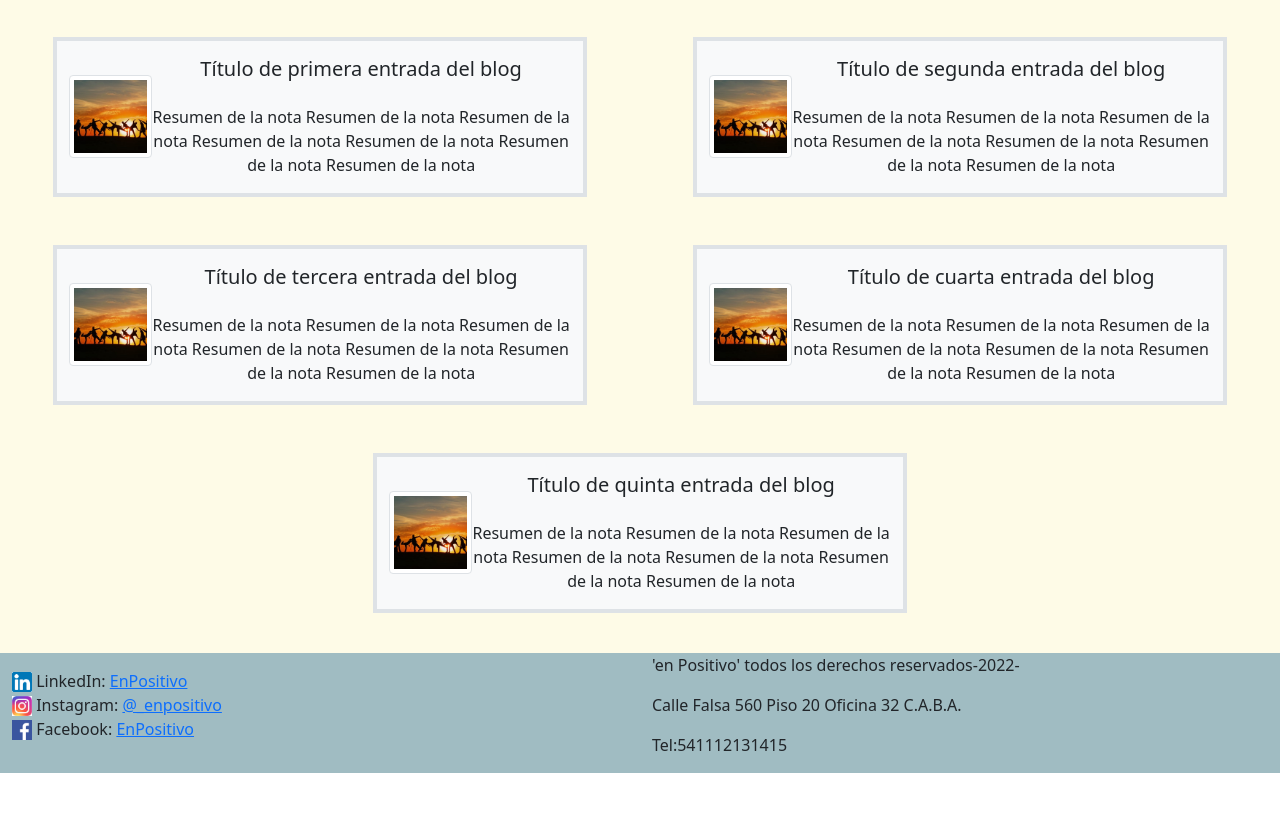
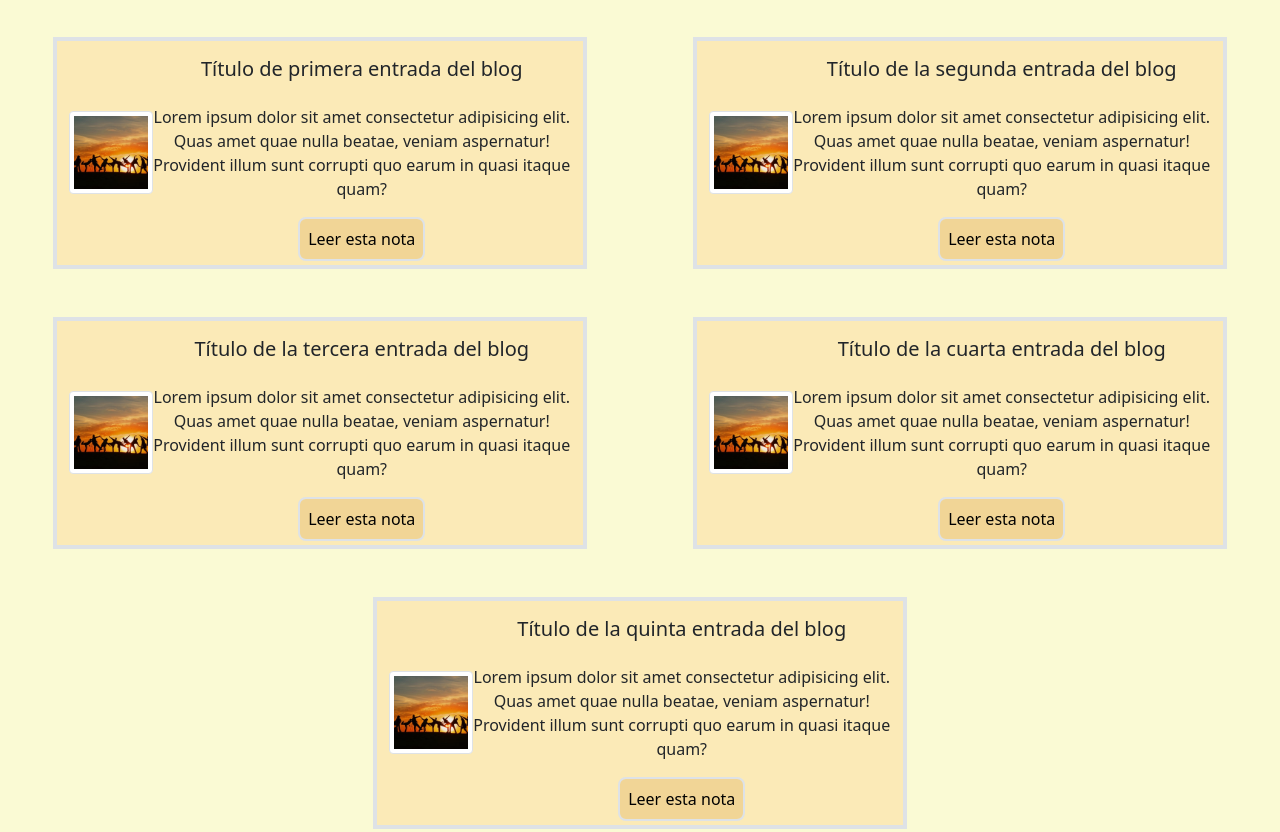
Before and after one commit to MauroCiani/enPositivo, a website: page pages/notasdeinteres.html in a window 1280 px wide. Shown: the part 619-1451 px from the top of the page. Before the commit the page ends 1392 px from the top, so only its background shows below. Drawn offline with nearby package versions, Linux system fonts and the light colour scheme.

Commit message:
Pulido 1 entrega final

```diff
--- a/pages/notasdeinteres.html
+++ b/pages/notasdeinteres.html
@@ -24,7 +24,7 @@
 
     <!--Comienzo del menu de navegación por la página-->
     <header>
-        <nav class="navbar sticky-top navbar-expand-lg navbar-light" style="background-color: #F9EBC8">
+        <nav class="navbar sticky-top navbar-expand-lg navbar-light">
             <div class="container-fluid">
                 <button class="navbar-toggler" type="button" data-bs-toggle="collapse"
                     data-bs-target="#navbarNavAltMarkup" aria-controls="navbarNavAltMarkup" aria-expanded="false"
@@ -43,7 +43,7 @@
                             href="../pages/quienessomos.html">¿Quiénes somos?</a>
                         <a class="btn nav-link animate__animated animate__backInRight"
                             href="../pages/servicios.html">Servicios</a>
-                        <a class="btn nav-link animate__animated animate__backInRight"
+                        <a class="btn nav-link-active animate__animated animate__backInRight"
                             href="../pages/notasdeinteres.html">Notas de interés</a>
                         <a class="btn nav-link animate__animated animate__backInRight"
                             href="../pages/contacto.html">Contacto</a>
@@ -55,7 +55,7 @@
     <!--Fin del menu de navegación por la página-->
 
     <!--Comienzo del contenido principal de la página-->
-    <main style="background-color: #FEFBE7" class="pb-3">
+    <main>
 
         <!--Comienzo de la primera sección de la página: encabezado/portada-->
         <section class="EncabezadoNotasDeInteres d-flex flex-row align-items-center justify-content-center">
@@ -82,76 +82,153 @@
                 <div class="row d-flex justify-content-around">
 
                     <!-- Item de Nota 1 -->
-                    <div class="bg-light border border-4 col-9 col-lg-5 my-4">
+                    <div class="nota_interes border border-4 col-9 col-lg-5 my-4 container-fluid">
                         <div class="d-flex justify-content-around align-items-center">
-                            <div class="py-3">
-                                <img class="img-thumbnail" src="../multimedia/images/Servicios-1.jpg" alt="">
-                            </div>
 
-                            <div class="">
-                                <p class="h5 py-3 text-center">Título de primera entrada del blog</p>
-                                <p class="text-center">Resumen de la nota Resumen de la nota Resumen de la nota Resumen de la nota Resumen de la nota Resumen de la nota Resumen de la nota </p>
-                            </div>
-                        </div>
-                    </div>
-
-                    <!-- Item de Nota 2-->
-                    <div class="bg-light border border-4 col-9 col-lg-5 my-4">
-                        <div class="d-flex justify-content-around align-items-center">
-                            <div class="py-3">
-                                <img class="img-thumbnail" src="../multimedia/images/Servicios-1.jpg" alt="">
-                            </div>
-
-                            <div class="">
-                                <p class="h5 py-3 text-center">Título de segunda entrada del blog</p>
-                                <p class="text-center">Resumen de la nota Resumen de la nota Resumen de la nota Resumen de la nota Resumen de la nota Resumen de la nota Resumen de la nota </p>
-                            </div>
-                        </div>
-                    </div>
-
-                    <!-- Item de Nota 3-->
-                    <div class="bg-light border border-4 col-9 col-lg-5 my-4">
-                        <div class="d-flex justify-content-around align-items-center">
-                            <div class="py-3">
+                            <div class="py-3 col-2">
                                 <img class="img-thumbnail" src="../multimedia/images/Servicios-1.jpg"
                                     alt="Impacto social positivo">
                             </div>
 
-                            <div class="">
-                                <p class="h5 py-3 text-center">Título de tercera entrada del blog</p>
-                                <p class="text-center">Resumen de la nota Resumen de la nota Resumen de la nota Resumen de la nota Resumen de la nota Resumen de la nota Resumen de la nota </p>
+                            <div class="col-10">
+
+                                <div>
+                                    <p class="h5 py-3 text-center">Título de primera entrada del blog</p>
+                                    <p class="text-center">Lorem ipsum dolor sit amet consectetur adipisicing elit. Quas
+                                        amet quae nulla beatae, veniam aspernatur! Provident illum sunt corrupti quo
+                                        earum in quasi itaque quam?</p>
+                                </div>
+
+                                <div class="d-flex justify-content-around align-items-center">
+                                    <div class="mb-1 border border-2 boton_leer_nota">
+                                        <a class="" href="">Leer esta nota</a>
+                                    </div>
+                                </div>
+
                             </div>
+
                         </div>
+
                     </div>
 
-                    <!-- Item de Nota 4-->
-                    <div class="bg-light border border-4 col-9 col-lg-5 my-4">
+                    <!-- Item de Nota 2-->
+                    <div class="nota_interes border border-4 col-9 col-lg-5 my-4 container-fluid">
                         <div class="d-flex justify-content-around align-items-center">
-                            <div class="py-3">
+
+                            <div class="py-3 col-2">
                                 <img class="img-thumbnail" src="../multimedia/images/Servicios-1.jpg"
                                     alt="Impacto social positivo">
                             </div>
 
-                            <div class="">
-                                <p class="h5 py-3 text-center">Título de cuarta entrada del blog</p>
-                                <p class="text-center">Resumen de la nota Resumen de la nota Resumen de la nota Resumen de la nota Resumen de la nota Resumen de la nota Resumen de la nota </p>
+                            <div class="col-10">
+
+                                <div>
+                                    <p class="h5 py-3 text-center">Título de la segunda entrada del blog</p>
+                                    <p class="text-center">Lorem ipsum dolor sit amet consectetur adipisicing elit. Quas
+                                        amet quae nulla beatae, veniam aspernatur! Provident illum sunt corrupti quo
+                                        earum in quasi itaque quam?</p>
+                                </div>
+
+                                <div class="d-flex justify-content-around align-items-center">
+                                    <div class="mb-1 border border-2 boton_leer_nota">
+                                        <a class="" href="">Leer esta nota</a>
+                                    </div>
+                                </div>
+
                             </div>
+
                         </div>
+
                     </div>
 
-                    <!-- Item de Nota 5-->
-                    <div class="bg-light border border-4 col-9 col-lg-5 my-4">
+                    <!-- Item de Nota 3-->
+                    <div class="nota_interes border border-4 col-9 col-lg-5 my-4 container-fluid">
                         <div class="d-flex justify-content-around align-items-center">
-                            <div class="py-3">
+
+                            <div class="py-3 col-2">
                                 <img class="img-thumbnail" src="../multimedia/images/Servicios-1.jpg"
                                     alt="Impacto social positivo">
                             </div>
 
-                            <div class="">
-                                <p class="h5 py-3 text-center">Título de quinta entrada del blog</p>
-                                <p class="text-center">Resumen de la nota Resumen de la nota Resumen de la nota Resumen de la nota Resumen de la nota Resumen de la nota Resumen de la nota </p>
+                            <div class="col-10">
+
+                                <div>
+                                    <p class="h5 py-3 text-center">Título de la tercera entrada del blog</p>
+                                    <p class="text-center">Lorem ipsum dolor sit amet consectetur adipisicing elit. Quas
+                                        amet quae nulla beatae, veniam aspernatur! Provident illum sunt corrupti quo
+                                        earum in quasi itaque quam?</p>
+                                </div>
+
+                                <div class="d-flex justify-content-around align-items-center">
+                                    <div class="mb-1 border border-2 boton_leer_nota">
+                                        <a class="" href="">Leer esta nota</a>
+                                    </div>
+                                </div>
+
                             </div>
+
                         </div>
+
+                    </div>
+
+                    <!-- Item de Nota 4-->
+                    <div class="nota_interes border border-4 col-9 col-lg-5 my-4 container-fluid">
+                        <div class="d-flex justify-content-around align-items-center">
+
+                            <div class="py-3 col-2">
+                                <img class="img-thumbnail" src="../multimedia/images/Servicios-1.jpg"
+                                    alt="Impacto social positivo">
+                            </div>
+
+                            <div class="col-10">
+
+                                <div>
+                                    <p class="h5 py-3 text-center">Título de la cuarta entrada del blog</p>
+                                    <p class="text-center">Lorem ipsum dolor sit amet consectetur adipisicing elit. Quas
+                                        amet quae nulla beatae, veniam aspernatur! Provident illum sunt corrupti quo
+                                        earum in quasi itaque quam?</p>
+                                </div>
+
+                                <div class="d-flex justify-content-around align-items-center">
+                                    <div class="mb-1 border border-2 boton_leer_nota">
+                                        <a class="" href="">Leer esta nota</a>
+                                    </div>
+                                </div>
+
+                            </div>
+
+                        </div>
+
+                    </div>
+
+                    <!-- Item de Nota 5-->
+                    <div class="nota_interes border border-4 col-9 col-lg-5 my-4 container-fluid">
+                        <div class="d-flex justify-content-around align-items-center">
+
+                            <div class="py-3 col-2">
+                                <img class="img-thumbnail" src="../multimedia/images/Servicios-1.jpg"
+                                    alt="Impacto social positivo">
+                            </div>
+
+                            <div class="col-10">
+
+                                <div>
+                                    <p class="h5 py-3 text-center">Título de la quinta entrada del blog</p>
+                                    <p class="text-center">Lorem ipsum dolor sit amet consectetur adipisicing elit. Quas
+                                        amet quae nulla beatae, veniam aspernatur! Provident illum sunt corrupti quo
+                                        earum in quasi itaque quam?</p>
+                                </div>
+
+                                <div class="d-flex justify-content-around align-items-center">
+                                    <div class="mb-1 border border-2 boton_leer_nota">
+                                        <a class="" href="">Leer esta nota</a>
+                                    </div>
+                                </div>
+
+                            </div>
+
+                        </div>
+
                     </div>
 
                 </div>
@@ -164,7 +241,7 @@
     <!--Fin del contenido principal de la página-->
 
     <!--Comienzo del footer-->
-    <footer class="container-fluid" style="background-color: #A0BCC2">
+    <footer class="container-fluid">
         <!--Links a redes sociales-->
         <div class="row">
             <span class="col-6 d-flex flex-column justify-content-center">
@@ -172,19 +249,21 @@
                     <li>
                         <img src="../multimedia/images/LinkedIn logo.png" alt="LinkedIn logo" height="20" width="20">
                         <label for="link linkedin">LinkedIn:</label>
-                        <a name="link linkedin" href="https://ar.linkedin.com/" target="blank">EnPositivo</a>
+                        <a class="redsocial" name="link linkedin" href="https://ar.linkedin.com/"
+                            target="blank">EnPositivo</a>
                     </li>
                     <!--(En un futuro debería dirigir hacia la cuenta de la empresa)-->
                     <li>
                         <img src="../multimedia/images/Instagram logo.jfif" alt="Instagram logo" height="20" width="20">
                         <label for="link instagram">Instagram:</label>
-                        <a name="link instagram" target="blank"
+                        <a class="redsocial" name="link instagram" target="blank"
                             href="https://www.instagram.com/_enpositivo/">@_enpositivo</a>
                     </li>
                     <li>
                         <img src="../multimedia/images/Facebook logo.png" alt="Facebook logo" height="20" width="20">
                         <label for="link facebook">Facebook:</label>
-                        <a name="link facebook" href="https://www.facebook.com/" target="blank">EnPositivo</a>
+                        <a class="redsocial" name="facebook" href="https://www.facebook.com/"
+                            target="blank">EnPositivo</a>
                     </li>
                 </ul>
             </span>
--- a/sass/styles.scss
+++ b/sass/styles.scss
@@ -57,20 +57,28 @@
     font-size: 5rem;
 }
 
-.btn{
+nav{
 
-    &:hover{
-        background-color: #ccb781;
+    .btn{
+
+        &:hover{
+            /* background-color: #ccb781; */
+            background-color: #FB7968;
+        }
     }
 }
 
 /* Mapa para el fondo de cada uno de los servicios EN PESTAÑA 'SERVICIOS' */
 
 $servicios: (
-    1: #eee899,
+/*     1: #eee899,
     2: #eee699,
     3: #eee499,
-    4: #eee299,
+    4: #eee299, */
+    1: #F1D596,
+    2: #F1D596,
+    3: #F1D596,
+    4: #F1D596,
 );
 
 @each $servicio, $color in $servicios{
@@ -78,3 +86,46 @@ $servicios: (
         background-color: $color;
     }
 }
+
+/* Colores del fondo del menú (nav), del cuerpo (main) y footer de todas las páginas */
+
+nav {
+    /* background-color: #F9EBC8; */
+    background-color: #F9C593;
+}
+
+main {
+    background-color: #FAFAD4;
+    padding-bottom: 1rem;
+
+}
+
+footer{
+    background-color: #89B2A2;
+}
+
+.redsocial {
+    color: black;
+}
+
+.nota_interes{
+    background-color: #fbeab7;
+}
+
+.boton_leer_nota {
+
+    background-color: #F1D596;
+    padding: 0.5rem;
+    border-radius: 0.5rem;
+
+
+    a{
+        text-decoration: none;
+        color: black;
+
+        &:hover {
+
+            color: #CA842F;
+        }
+    }
+}
```
Also changed, not shown: index.html (+6 -6 lines), pages/contacto.html (+7 -7 lines), pages/nuestroproposito.html (+10 -10 lines), pages/quienessomos.html (+7 -7 lines), pages/servicios.html (+12 -12 lines), css/styles.css.
